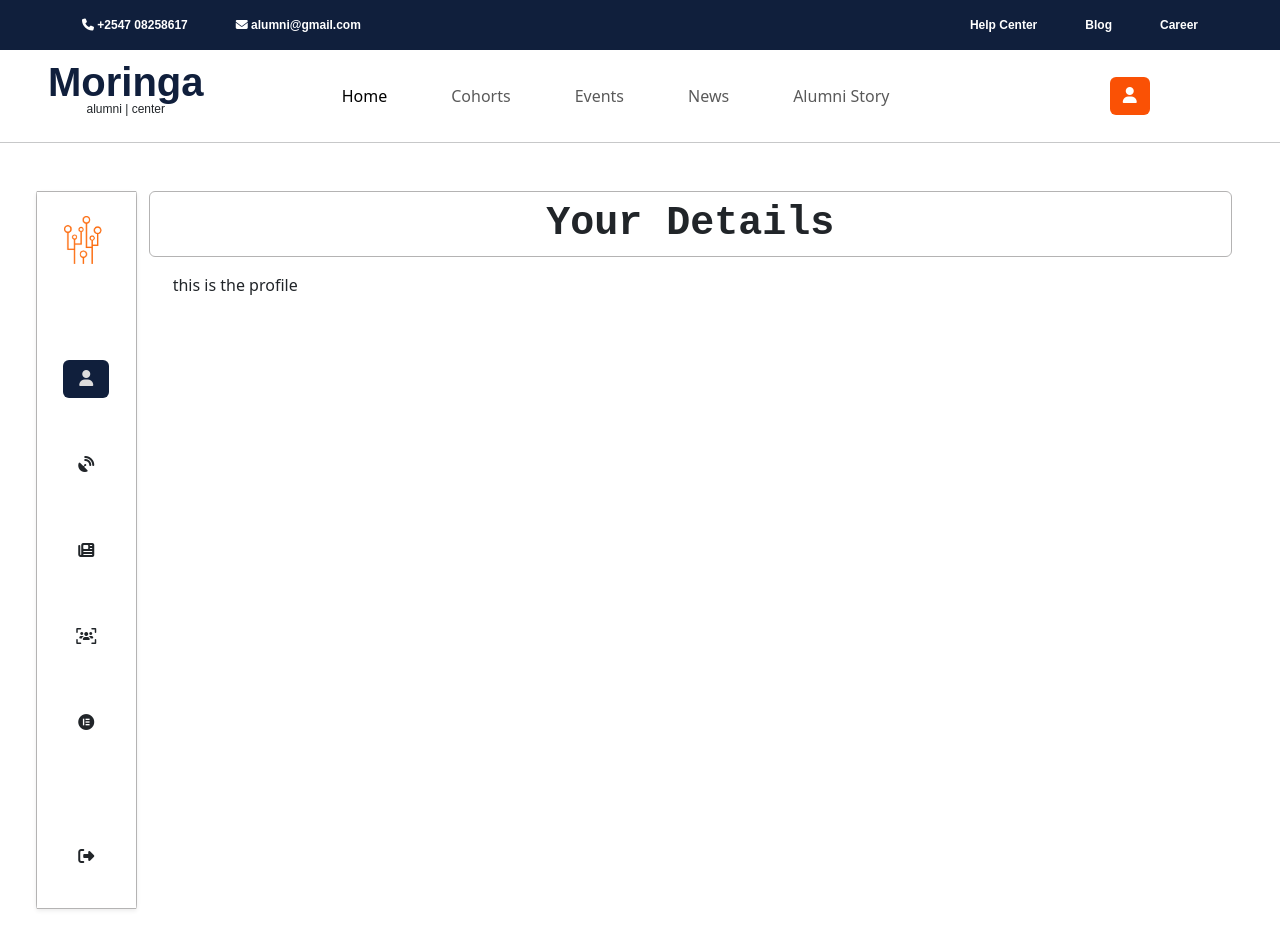
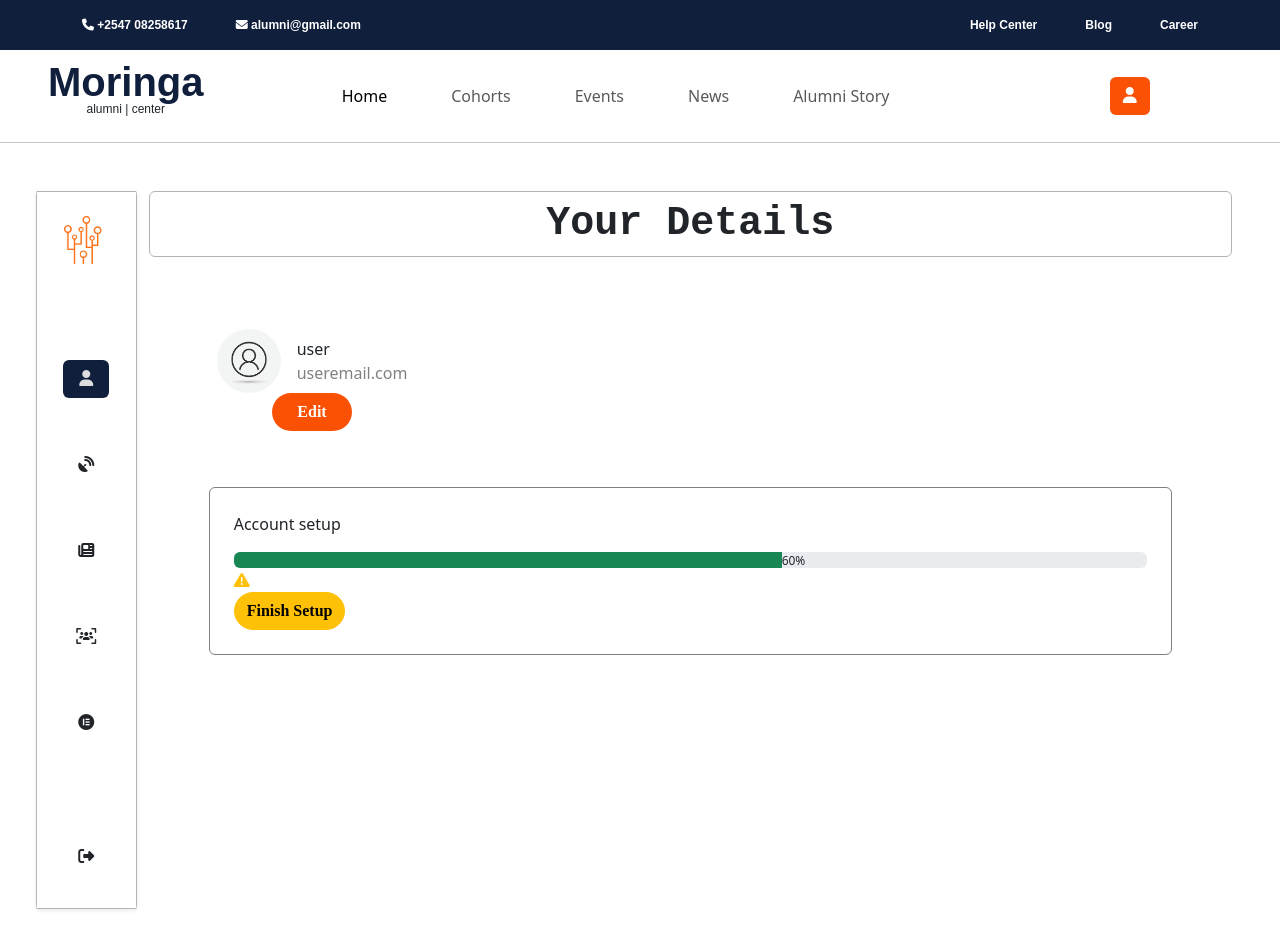
Before and after one commit to johnson-Omwoyo/Moringa_Alumni, a React (Vite) app in the folder client/: page /user-dashboard in a window 1280 px wide. Shown: the top 948 px of the page. Built offline with nearby package versions, Linux system fonts and the light colour scheme; sample sign-in values are in the browser's storage; a web font is replaced by a local one.

Commit message:
the progress bar under the profile details

```diff
--- a/client/src/routes/UserDashboard.jsx
+++ b/client/src/routes/UserDashboard.jsx
@@ -2,6 +2,7 @@ import React, { useState } from "react";
 import "./userdashboard.css";
 import logo from "../assets/Moringa-logo.png";
 import { useLocation, useNavigate, Navigate } from "react-router-dom";
+import the_avatar from "../assets/avatar-user-profile.jpg";
 function UserDashboard() {
   let [selected, setSelected] = useState("profile");
   const navigate = useNavigate();
@@ -13,6 +14,7 @@ function UserDashboard() {
   if (!token) {
     return <Navigate to="/" />;
   }
+  const setup = 60;
   return (
     <div className="container-fluid py-3 p-md-5 ">
       <div className="row ">
@@ -34,6 +36,7 @@ function UserDashboard() {
             >
               <i class="fa-solid fa-satellite-dish"></i>
             </button>
+
             <button
               className={`btn ${selected == "news" && "selected"}`}
               onClick={() => setSelected("news")}
@@ -77,13 +80,58 @@ function UserDashboard() {
                     : "Your Cohorts"}
                 </h1>
               </div>
-              <div className="col-12 my-3 dashboard-body rounded">
-                <div className="container-fluid">
+              <div className="col-12 my-3 dashboard-body rounded ">
+                <div className="container-fluid  p-md-5">
+                  {/*The profile part */}
                   {selected == "profile" && (
                     <div className="row">
-                      <div className="col">this is the profile</div>
+                      <div className="col">
+                        <div className="d-flex flex-column the-profile  p-2 align-items-center mb-md-5 ">
+                          <div className="d-flex gap-3  ">
+                            <img
+                              className="img-fluid rounded-pill the-avatar"
+                              src={the_avatar}
+                              alt=""
+                            />
+                            <div className="d-flex flex-column justify-content-center">
+                              <p className="m-0">user</p>
+                              <p className="m-0 user-email">useremail.com</p>
+                            </div>
+                          </div>
+                          <button className="btn register-btn rounded-pill px-4 w-10 ">
+                            Edit
+                          </button>
+                        </div>
+                        <div className=" account-setup p-4 rounded gap-3">
+                          <p>Account setup</p>{" "}
+                          <div className="progress ">
+                            <div
+                              class="progress-bar bg-success"
+                              role="progressbar"
+                              style={{ width: `${setup}%` }}
+                              aria-valuenow="25"
+                              aria-valuemin="0"
+                              aria-valuemax="100"
+                            ></div>
+                            {setup == 100 || `${setup}%`}
+                          </div>
+                          <div>
+                            {setup == 100 ? (
+                              <i class="fa-solid fa-circle-check text-success"></i>
+                            ) : (
+                              <i class="fa-solid fa-triangle-exclamation text-warning"></i>
+                            )}
+                          </div>
+                          {setup == 100 || (
+                            <button className="btn rounded-pill btn-warning ">
+                              Finish Setup
+                            </button>
+                          )}
+                        </div>
+                      </div>
                     </div>
                   )}
+                  {/*The stories part */}
                   {selected == "stories" && (
                     <div className="row">
                       <div className="col p-5">
@@ -116,6 +164,7 @@ function UserDashboard() {
                       </div>
                     </div>
                   )}{" "}
+                  {/*The cohorts part */}
                   {selected == "cohorts" && (
                     <div className="row">
                       <div className="col p-5 ">
@@ -132,6 +181,7 @@ function UserDashboard() {
                       </div>
                     </div>
                   )}
+                  {/*The events part */}
                   {selected == "events" && (
                     <div className="row">
                       <div className="col p-5 ">
--- a/client/src/routes/userdashboard.css
+++ b/client/src/routes/userdashboard.css
@@ -48,8 +48,17 @@
   background: linear-gradient(to left, #101f3c, rgb(228, 227, 227));
   max-width: fit-content;
   cursor: pointer;
+  border: white 1px solid;
+  transition: all 0.1s;
+
 }
 .dashboard-add:hover {
+  background: linear-gradient(to left, #182949, rgb(251, 250, 250));
+
+}
+.dashboard-add:active{
+  background: none;
+  border: #182949 1px solid;
 }
 .dashboard-body {
   overflow-y: scroll;
@@ -61,3 +70,19 @@
   color: grey;
   font-style: italic;
 }
+.the-avatar {
+  max-height: 64px;
+}
+.the-profile {
+  max-width: max-content;
+}
+.the-profile button {
+  max-width: fit-content;
+}
+.user-email {
+  color: grey;
+}
+.account-setup {
+  /* max-width: max-content; */
+  border: 1px grey solid;
+}
```
